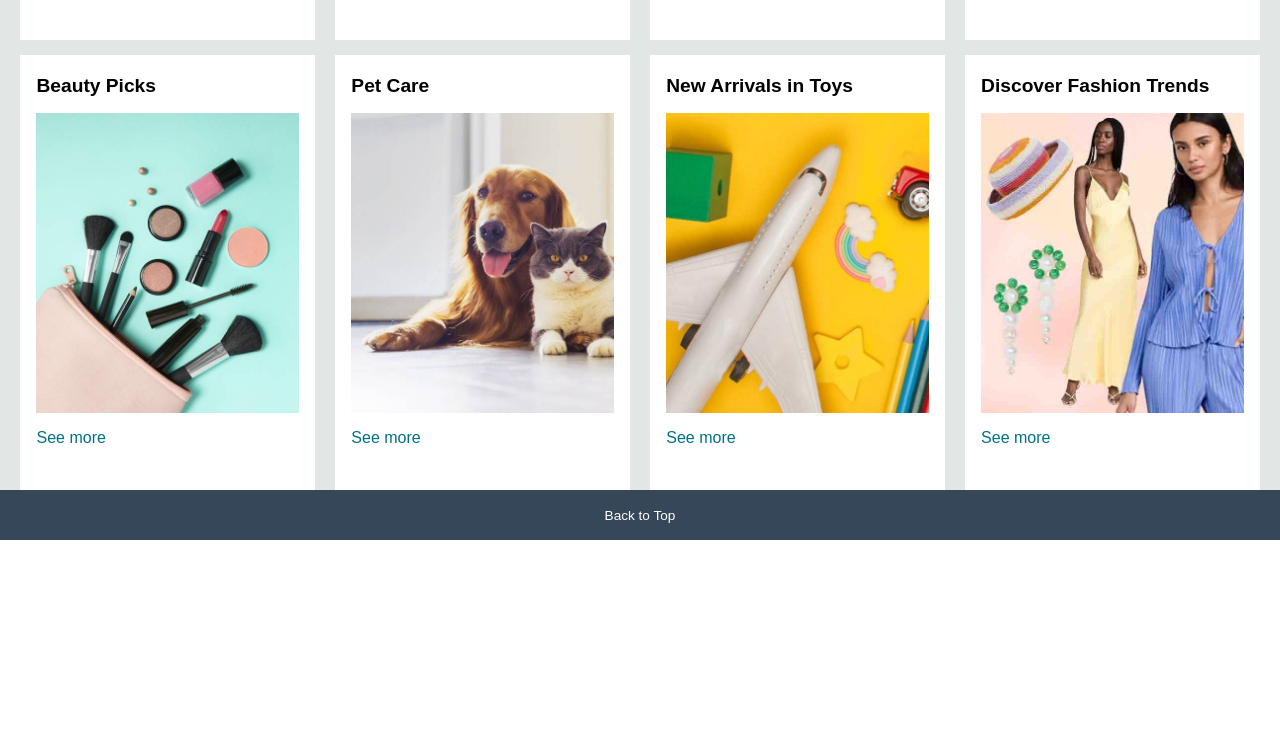
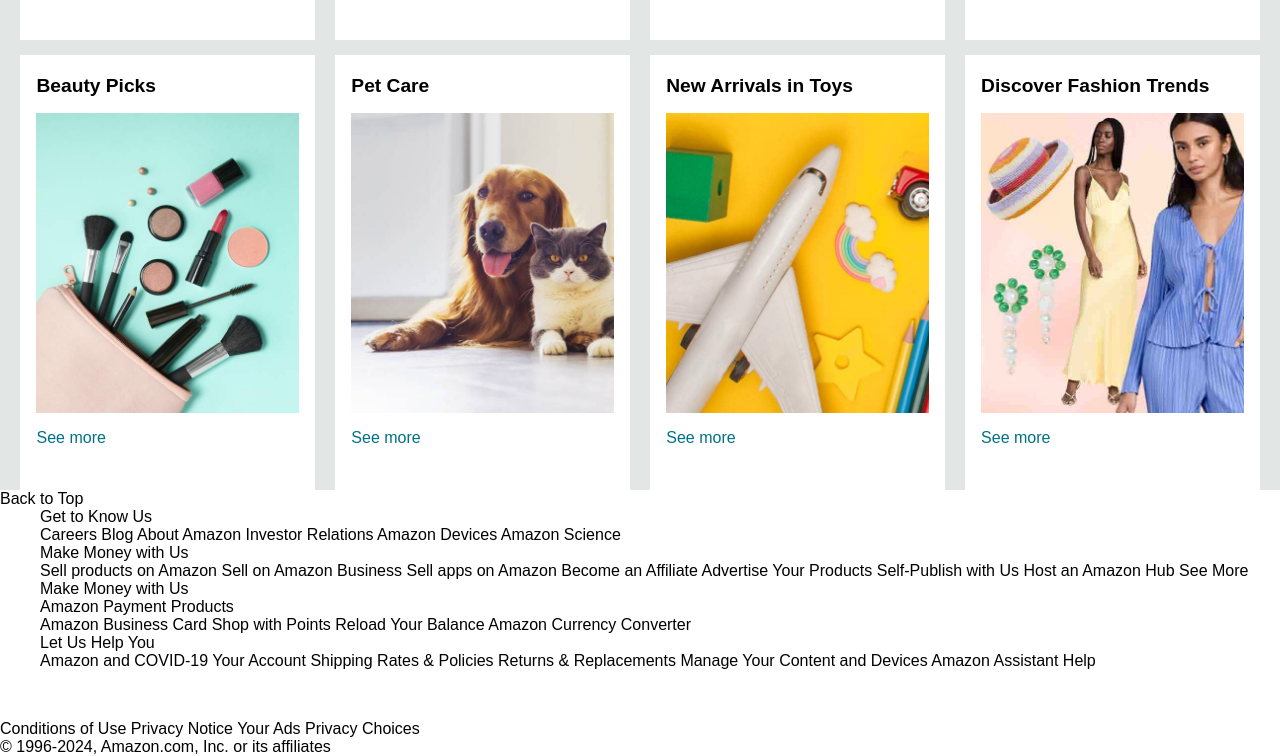
Before and after one commit to dhritikg/Amazon-Clone, a plain HTML site: page index.html in a window 1280 px wide. Shown: the part 860-1616 px from the top of the page. Before the commit the page ends 1400 px from the top, so only its background shows below. Drawn offline with Linux system fonts and the light colour scheme.

Commit message:
Update index.html

```diff
--- a/index.html
+++ b/index.html
@@ -123,8 +123,61 @@
         </div>
     </div>
     <footer>
-        <div class="footer-panel1">
+        <div class="foot-panel1">
             Back to Top
+        </div>
+        <div class="foot-panel2">
+            <ul>
+                <p>Get to Know Us</p>
+                <a>Careers</a>
+                <a>Blog</a>
+                <a>About Amazon</a>
+                <a>Investor Relations</a>
+                <a>Amazon Devices</a>
+                <a>Amazon Science</a>
+            </ul>
+            <ul>
+                <p>Make Money with Us</p>
+                <a>Sell products on Amazon</a>
+                <a>Sell on Amazon Business</a>
+                <a>Sell apps on Amazon</a>
+                <a>Become an Affiliate</a>
+                <a>Advertise Your Products</a>
+                <a>Self-Publish with Us</a>
+                <a>Host an Amazon Hub</a>
+                <a>See More Make Money with Us</a>
+
+            </ul>
+            <ul>
+                <p>Amazon Payment Products</p>
+                <a>Amazon Business Card</a>
+                <a>Shop with Points</a>
+                <a>Reload Your Balance</a>
+                <a>Amazon Currency Converter</a>
+            </ul>
+            <ul>
+                <p>Let Us Help You</p>
+                <a>Amazon and COVID-19</a>
+                <a>Your Account</a>
+                <a>Shipping Rates & Policies</a>
+                <a>Returns & Replacements</a>
+                <a>Manage Your Content and Devices</a>
+                <a>Amazon Assistant</a>
+                <a>Help</a>
+            </ul>
+        </div>
+        <div class="foot-panel3">
+            <div class="logo"></div>
+        </div>
+        <div class="foot-panel4">
+            <div class="pages">
+                <a>Conditions of Use</a>
+                <a>Privacy Notice</a>
+                <a>Your Ads Privacy Choices</a>
+            </div>
+            <div class="copyright">
+                © 1996-2024, Amazon.com, Inc. or its affiliates
+            </div>
         </div>
     </footer>
 </body>
```
